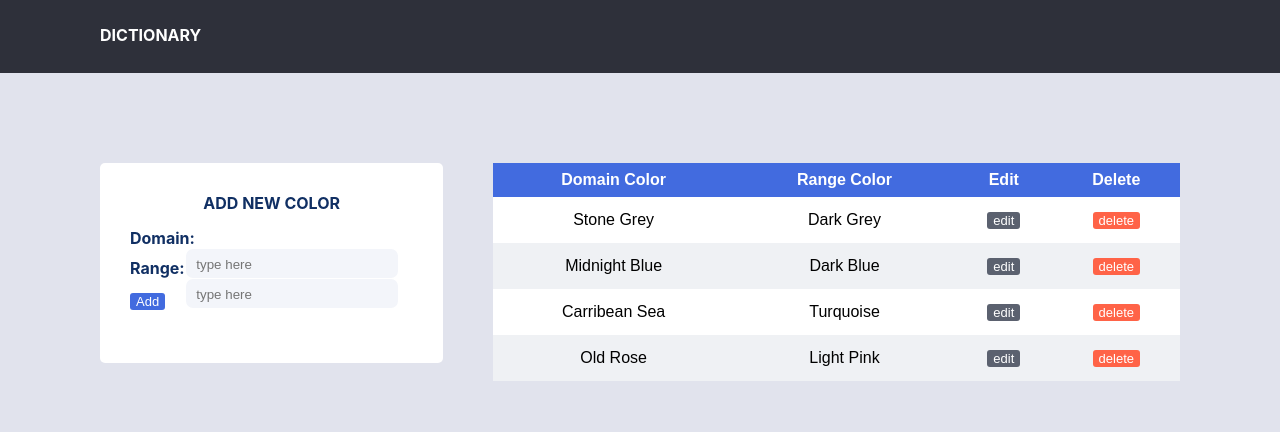
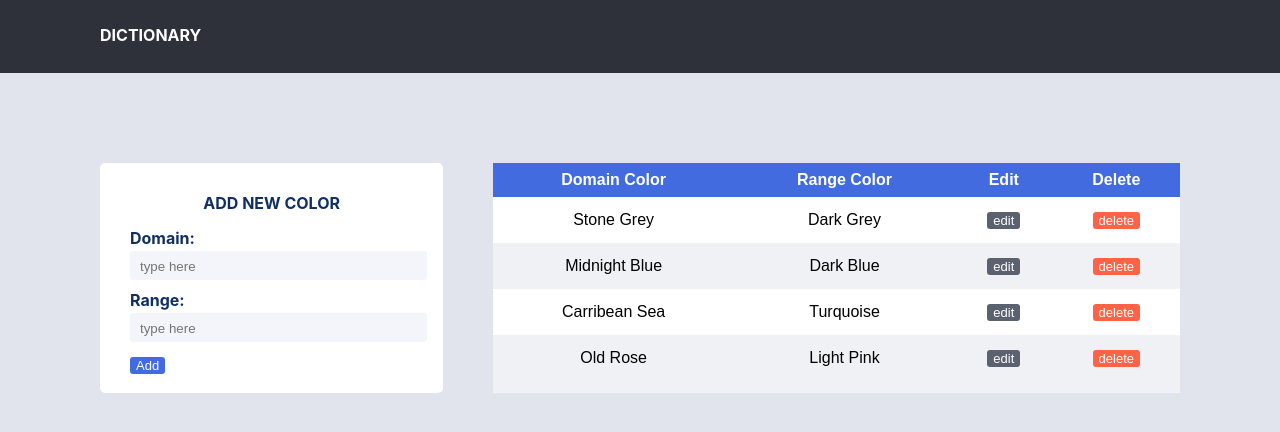
Before and after one commit to maemeier/crud-color, a React (Create React App) app: page / in a window 1280 px wide. Shown: the top 432 px of the page. Built offline with nearby package versions, Linux system fonts and the light colour scheme.

Commit message:
edit style

```diff
--- a/src/style.css
+++ b/src/style.css
@@ -39,28 +39,27 @@ h2 {
 .inputBox {
   background-color: white;
   width: auto;
-  height: 200px;
+  height: 230px;
   margin-left: 50px;
   border-radius: 5px;
 }
 
 input {
   border-style: hidden;
-  border-radius: 7px;
+  border-radius: 3px;
   outline: none;
   background-color: #f3f5fa;
-  width: 100px;
+  width: 150px;
   height: 25px;
   padding-left: 10px;
-  float: right;
-  clear: both;
-  margin-right: 45px;
-  margin-top: 1px;
+  display: block;
+  direction: ltr;
+  margin-top: 3px;
   padding-top: 3px;
 }
 
 .addProduct {
-  width: 200px;
+  width: 285px;
 }
 .displayBox {
   background-color: #eff1f4;
@@ -97,7 +96,6 @@ table {
   text-align: center;
 }
 strong {
-  margin-top: 2px;
   color: #102f63;
 }
 
```
